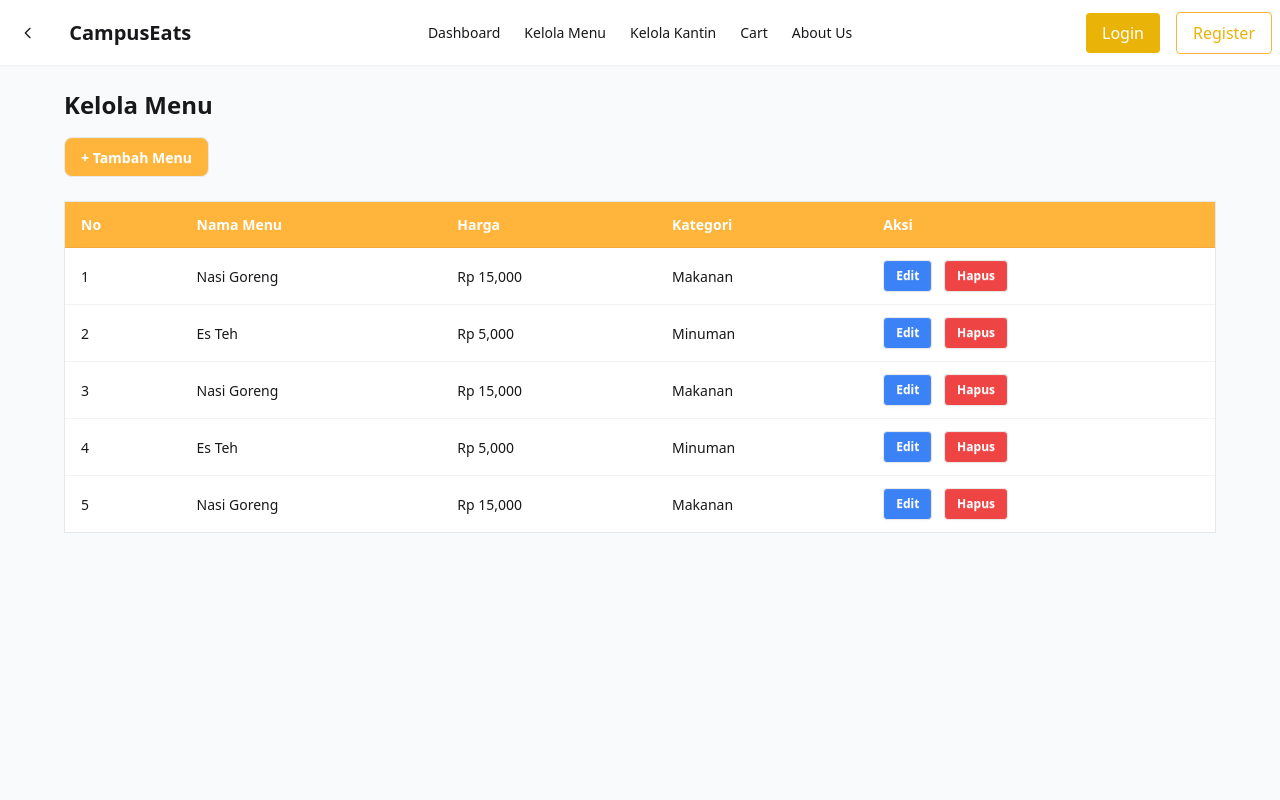
After one commit to kkeshiian/campuseats, a PHP site: page /pages/penjual/kelola_menu.php in a window 1280 px wide. The commit adds this page. Run offline with PHP 8.4, Linux system fonts and the light colour scheme; data that the repository does not hold is empty.

```diff
--- a/dist/output.css
+++ b/dist/output.css
@@ -736,6 +736,66 @@ video {
   }
 }
 
+.table {
+  font-size: 0.875rem;
+  position: relative;
+  width: 100%;
+  border-radius: var(--radius-box);
+  text-align: left;
+}
+
+.table:where(:dir(rtl), [dir="rtl"], [dir="rtl"] *) {
+  text-align: right;
+}
+
+@media (hover: hover) {
+  .table tr.row-hover:hover, .table tr.row-hover:nth-child(even):hover {
+    background-color: var(--color-base-200);
+  }
+}
+
+.table :where(th, td) {
+  padding-inline: calc(0.25rem * 4);
+  padding-block: calc(0.25rem * 3);
+  vertical-align: middle;
+}
+
+.table :where(thead, tfoot) {
+  white-space: nowrap;
+  color: color-mix(in oklab, var(--color-base-content) 60%, transparent);
+  font-size: 0.875rem;
+  font-weight: 600;
+}
+
+.table :where(tfoot) {
+  border-top: var(--border) solid color-mix(in oklch, var(--color-base-content) 5%, #0000);
+}
+
+.table :where(.table-pin-rows thead tr) {
+  position: sticky;
+  top: calc(0.25rem * 0);
+  z-index: 1;
+  background-color: var(--color-base-100);
+}
+
+.table :where(.table-pin-rows tfoot tr) {
+  position: sticky;
+  bottom: calc(0.25rem * 0);
+  z-index: 1;
+  background-color: var(--color-base-100);
+}
+
+.table :where(.table-pin-cols tr th) {
+  position: sticky;
+  right: calc(0.25rem * 0);
+  left: calc(0.25rem * 0);
+  background-color: var(--color-base-100);
+}
+
+.table :where(thead tr, tbody tr:not(:last-child)) {
+  border-bottom: var(--border) solid color-mix(in oklch, var(--color-base-content) 5%, #0000);
+}
+
 @keyframes radio {
   0% {
     padding: 5px;
@@ -2050,6 +2110,10 @@ video {
   margin-right: 1rem;
 }
 
+.mr-6 {
+  margin-right: 1.5rem;
+}
+
 .inline-block {
   display: inline-block;
 }
@@ -2058,6 +2122,10 @@ video {
   display: flex;
 }
 
+.table {
+  display: table;
+}
+
 .grid {
   display: grid;
 }
@@ -2094,6 +2162,10 @@ video {
   height: 100%;
 }
 
+.h-32 {
+  height: 8rem;
+}
+
 .min-h-screen {
   min-height: 100vh;
 }
@@ -2130,6 +2202,10 @@ video {
   width: 100%;
 }
 
+.w-32 {
+  width: 8rem;
+}
+
 .max-w-4xl {
   max-width: 56rem;
 }
@@ -2152,6 +2228,10 @@ video {
 
 .flex-col {
   flex-direction: column;
+}
+
+.items-start {
+  align-items: flex-start;
 }
 
 .items-center {
@@ -2184,6 +2264,10 @@ video {
   margin-bottom: calc(1rem * var(--tw-space-y-reverse));
 }
 
+.overflow-x-auto {
+  overflow-x: auto;
+}
+
 .rounded {
   border-radius: 0.25rem;
 }
@@ -2266,6 +2350,16 @@ video {
   background-color: rgb(234 179 8 / var(--tw-bg-opacity, 1));
 }
 
+.bg-blue-500 {
+  --tw-bg-opacity: 1;
+  background-color: rgb(59 130 246 / var(--tw-bg-opacity, 1));
+}
+
+.bg-red-500 {
+  --tw-bg-opacity: 1;
+  background-color: rgb(239 68 68 / var(--tw-bg-opacity, 1));
+}
+
 .object-cover {
   -o-object-fit: cover;
      object-fit: cover;
@@ -2281,6 +2375,10 @@ video {
 
 .p-8 {
   padding: 2rem;
+}
+
+.p-6 {
+  padding: 1.5rem;
 }
 
 .px-1 {
@@ -2537,6 +2635,11 @@ video {
   background-color: rgb(209 213 219 / var(--tw-bg-opacity, 1));
 }
 
+.hover\:bg-blue-600:hover {
+  --tw-bg-opacity: 1;
+  background-color: rgb(37 99 235 / var(--tw-bg-opacity, 1));
+}
+
 .hover\:text-red-800:hover {
   --tw-text-opacity: 1;
   color: rgb(153 27 27 / var(--tw-text-opacity, 1));
@@ -2578,6 +2681,10 @@ video {
 }
 
 @media (min-width: 768px) {
+  .md\:mb-0 {
+    margin-bottom: 0px;
+  }
+
   .md\:grid-cols-2 {
     grid-template-columns: repeat(2, minmax(0, 1fr));
   }
@@ -2592,6 +2699,10 @@ video {
 
   .md\:flex-row {
     flex-direction: row;
+  }
+
+  .md\:items-center {
+    align-items: center;
   }
 }
 
--- a/pages/auth/login.php
+++ b/pages/auth/login.php
@@ -10,7 +10,7 @@
 <body class="min-h-screen flex flex-col">
   <?php
     $activePage = 'login';
-    include '../../partials/navbar.php';
+    include '../../partials/navbar-pembeli.php';
   ?>
 
   <div class="flex justify-center items-center flex-1">
@@ -19,8 +19,8 @@
 
       <form action="proses_login.php" method="POST" class="space-y-4">
         <div>
-          <label class="label">Email</label>
-          <input type="email" name="email" class="input input-bordered w-full" required />
+          <label class="label">Username</label>
+          <input type="text" name="email" class="input input-bordered w-full" required />
         </div>
         <div>
           <label class="label">Password</label>
--- a/pages/penjual/dashboard.php
+++ b/pages/penjual/dashboard.php
@@ -39,8 +39,9 @@
             echo '
             <div class="bg-white border border-black rounded-lg p-4 flex justify-between items-center">
               <div>
-                <p class="font-bold">'.$p["nama"].'</p>
-                <p class="text-sm text-gray-500">Jumlah: '.$p["jumlah"].' | Total: Rp '.number_format($p["total"]).'</p>
+                <p class="font-bold text-xl mb-1">'.$p["nama"].'</p>
+                <p class="text-sm text-gray-500">Jumlah: '.$p["jumlah"].'</p>
+                <p class="text-sm text-gray-500">Total: Rp '.number_format($p["total"]).'</p>
               </div>
               <form method="post" action="update_status.php">
                 <input type="hidden" name="id" value="'.$p["id"].'">
--- /dev/null
+++ b/pages/penjual/kelola_menu.php
@@ -0,0 +1,64 @@
+<!DOCTYPE html>
+<html data-theme="light" class="bg-background">
+  <head>
+    <meta charset="UTF-8" />
+    <meta name="viewport" content="width=device-width, initial-scale=1.0" />
+    <link href="/campuseats/dist/output.css" rel="stylesheet" />
+    <link href="https://fonts.googleapis.com/css2?family=Inter:wght@100;400;600&display=swap" rel="stylesheet" />
+    <title>Kelola Menu</title>
+  </head>
+  <body class="min-h-screen flex flex-col">
+    <?php include '../../partials/navbar-penjual.php'; ?>
+
+    <main class="w-[90%] mx-auto mt-6">
+      <h2 class="text-2xl font-bold mb-4">Kelola Menu</h2>
+
+      <!-- Tombol Tambah Menu -->
+      <div class="mb-6">
+        <a href="tambah-menu.php" class="btn bg-kuning text-white font-semibold rounded-lg px-4 py-2 hover:bg-yellow-600">
+          + Tambah Menu
+        </a>
+      </div>
+
+      <!-- Tabel Daftar Menu -->
+      <div class="overflow-x-auto bg-white border">
+        <table class="table w-full">
+          <thead class="bg-kuning text-white">
+            <tr>
+              <th>No</th>
+              <th>Nama Menu</th>
+              <th>Harga</th>
+              <th>Kategori</th>
+              <th>Aksi</th>
+            </tr>
+          </thead>
+          <tbody>
+            <?php
+            $menu = [
+              ["id" => 1, "nama" => "Nasi Goreng", "harga" => 15000, "kategori" => "Makanan"],
+              ["id" => 2, "nama" => "Es Teh", "harga" => 5000, "kategori" => "Minuman"],
+              ["id" => 3, "nama" => "Nasi Goreng", "harga" => 15000, "kategori" => "Makanan"],
+              ["id" => 4, "nama" => "Es Teh", "harga" => 5000, "kategori" => "Minuman"],
+              ["id" => 5, "nama" => "Nasi Goreng", "harga" => 15000, "kategori" => "Makanan"],
+            ];
+            $no = 1;
+            foreach ($menu as $m) {
+              echo '
+              <tr>
+                <td>'.$no++.'</td>
+                <td>'.$m["nama"].'</td>
+                <td>Rp '.number_format($m["harga"]).'</td>
+                <td>'.$m["kategori"].'</td>
+                <td>
+                  <a href="edit-menu.php?id='.$m["id"].'" class="btn btn-sm bg-blue-500 text-white mr-2">Edit</a>
+                  <a href="hapus-menu.php?id='.$m["id"].'" class="btn btn-sm bg-red-500 text-white" onclick="return confirm(\'Yakin ingin hapus menu ini?\')">Hapus</a>
+                </td>
+              </tr>';
+            }
+            ?>
+          </tbody>
+        </table>
+      </div>
+    </main>
+  </body>
+</html>
--- a/partials/navbar-penjual.php
+++ b/partials/navbar-penjual.php
@@ -7,10 +7,10 @@
       <ul
         tabindex="0"
         class="menu menu-sm dropdown-content bg-base-100 rounded-box z-1 mt-3 w-52 p-2 shadow">
-        <li><a href="../../index.php" class="<?= ($activePage == 'index') ? 'underline decoration-kuning decoration-1 underline-offset-4 ' :  '' ?>">Home</a></li>
-        <li><a href="/campuseats/pages/pembeli/canteen.php" class="<?= ($activePage == 'canteen') ? 'underline decoration-kuning decoration-1 underline-offset-4' :  '' ?>">Canteen</a></li>
-        <li><a href="/campuseats/pages/pembeli/history.php" class="<?= ($activePage == 'history') ? 'underline decoration-kuning decoration-1 underline-offset-4' :  '' ?>">History</a></li>
-        <li><a href="/campuseats/pages/pembeli/cart.php" class="<?= ($activePage == 'cart') ? 'underline decoration-kuning decoration-1 underline-offset-4' :  '' ?>">Cart</a></li>
+        <li><a href="../../index.php" class="<?= ($activePage == 'index') ? 'underline decoration-kuning decoration-1 underline-offset-4 ' :  '' ?>">Dashboard</a></li>
+        <li><a href="/campuseats/pages/penjual/kelola_menu.php" class="<?= ($activePage == 'canteen') ? 'underline decoration-kuning decoration-1 underline-offset-4' :  '' ?>"></a>Kelola Menu</li>
+        <li><a href="/campuseats/pages/penjual/kelola_kantin.php" class="<?= ($activePage == 'history') ? 'underline decoration-kuning decoration-1 underline-offset-4' :  '' ?>">Kelola Kantin</a></li>
+        <li><a href="/campuseats/pages/penjual/cart.php" class="<?= ($activePage == 'cart') ? 'underline decoration-kuning decoration-1 underline-offset-4' :  '' ?>">Cart</a></li>
         <li><a href="">About Us</a></li>
       </ul>
     </div>
@@ -27,10 +27,10 @@
   </div>
   <div class="navbar-center hidden lg:flex">
     <ul class="menu menu-horizontal px-1">
-      <li><a href="../../index.php" class="<?= ($activePage == 'index') ? 'underline decoration-kuning decoration-1 underline-offset-4 ' :  '' ?>">Home</a></li>
-      <li><a href="/campuseats/pages/pembeli/canteen.php" class="<?= ($activePage == 'canteen') ? 'underline decoration-kuning decoration-1 underline-offset-4' :  '' ?>">Canteen</a></li>
-      <li><a href="/campuseats/pages/pembeli/history.php" class="<?= ($activePage == 'history') ? 'underline decoration-kuning decoration-1 underline-offset-4' :  '' ?>">History</a></li>
-      <li><a href="/campuseats/pages/pembeli/cart.php" class="<?= ($activePage == 'cart') ? 'underline decoration-kuning decoration-1 underline-offset-4' :  '' ?>">Cart</a></li>
+      <li><a href="../../index.php" class="<?= ($activePage == 'index') ? 'underline decoration-kuning decoration-1 underline-offset-4 ' :  '' ?>">Dashboard</a></li>
+      <li><a href="/campuseats/pages/penjual/kelola_menu.php" class="<?= ($activePage == 'canteen') ? 'underline decoration-kuning decoration-1 underline-offset-4' :  '' ?>">Kelola Menu</a></li>
+      <li><a href="/campuseats/pages/penjual/kelola_kantin.php" class="<?= ($activePage == 'history') ? 'underline decoration-kuning decoration-1 underline-offset-4' :  '' ?>">Kelola Kantin</a></li>
+      <li><a href="/campuseats/pages/penjual/cart.php" class="<?= ($activePage == 'cart') ? 'underline decoration-kuning decoration-1 underline-offset-4' :  '' ?>">Cart</a></li>
       <li><a href="">About Us</a></li>
     </ul>
   </div>
```
Also changed, not shown: pages/auth/register.php (+11 -3 lines), pages/penjual/kelola_kantin.php (added, +43 -0 lines).
